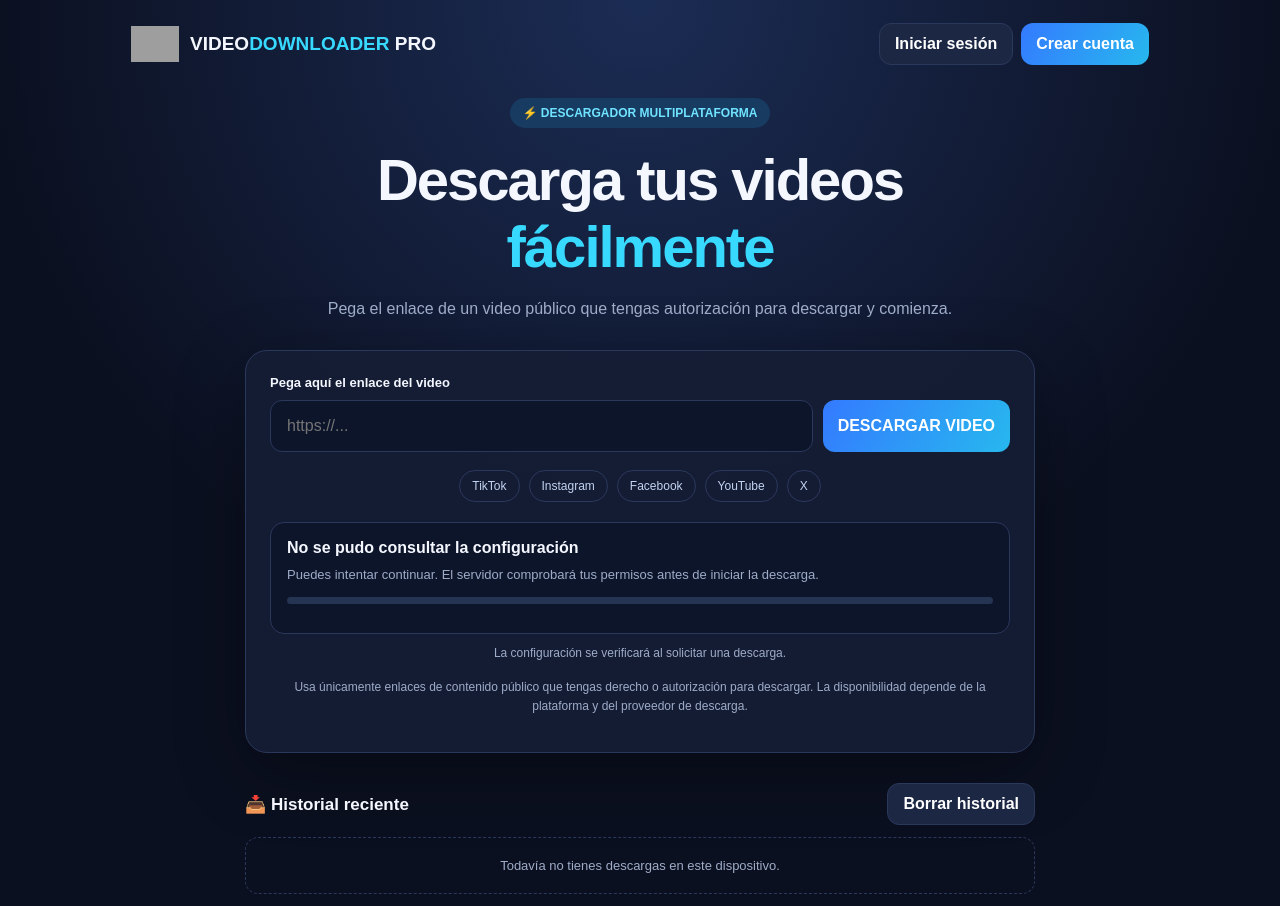
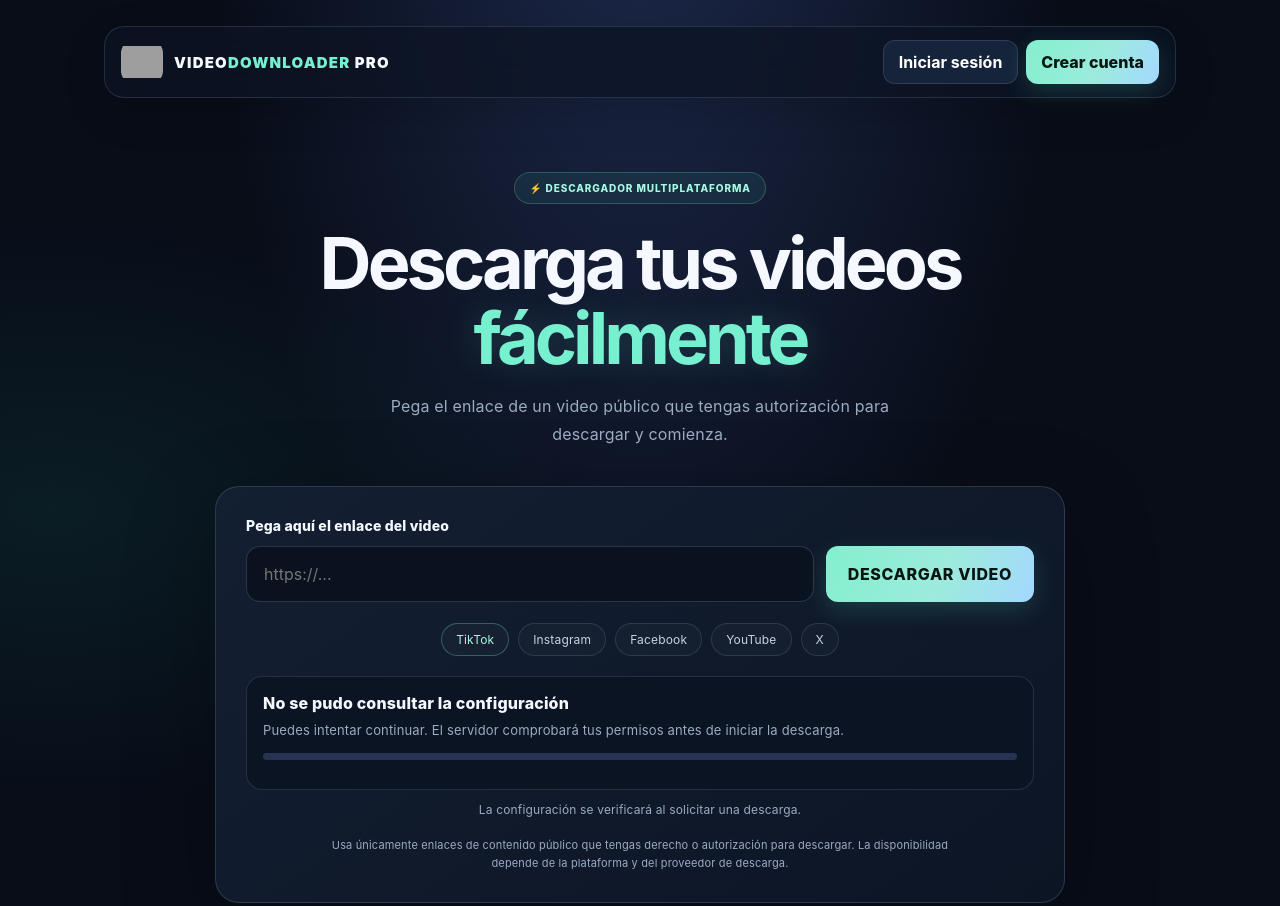
Before and after one commit to luisrodrges123-cmd/videodownloader-pro-backend, a website: page index.html in a window 1280 px wide. Shown: the top 906 px of the page. Drawn offline with Linux system fonts and the light colour scheme; no server answers; grey boxes are pictures that could not be loaded.

Commit message:
Modernize VideoDownloader landing page

```diff
--- a/index.html
+++ b/index.html
@@ -477,6 +477,90 @@ footer{
   .urlrow button{min-height:48px}
 
   .history-url{max-width:210px}
+}
+
+/* Refresh visual: interfaz oscura, limpia y adaptable */
+:root{
+  --bg:#080d18;
+  --panel:#101a2b;
+  --panel2:#15243a;
+  --blue:#7c8cff;
+  --cyan:#77f0d0;
+  --text:#f5f8ff;
+  --muted:#9aabc2;
+  --line:rgba(169,190,220,.16);
+  --green:#77f0d0;
+}
+body{
+  background:
+    radial-gradient(ellipse at 50% -16%,rgba(76,105,190,.32),transparent 48%),
+    radial-gradient(ellipse at 4% 42%,rgba(38,189,164,.09),transparent 30%),
+    #080d18;
+  font-family:Inter,ui-sans-serif,system-ui,-apple-system,"Segoe UI",sans-serif;
+  letter-spacing:.01em;
+}
+.wrap{max-width:1120px;padding:26px 24px 64px}
+header{
+  min-height:72px;padding:12px 16px;margin-bottom:74px;
+  background:rgba(13,21,36,.76);border:1px solid var(--line);
+  border-radius:20px;backdrop-filter:blur(18px);
+  box-shadow:0 14px 42px rgba(0,0,0,.16)
+}
+.brand{font-size:15px;letter-spacing:.08em}
+.brand img{width:42px;height:42px;border-radius:12px}
+.brand span{color:var(--cyan)}
+.btn{border-radius:12px;transition:transform .18s ease,border-color .18s ease,filter .18s ease}
+.btn:hover{transform:translateY(-1px);border-color:rgba(119,240,208,.48);filter:brightness(1.08)}
+.btn.primary{
+  color:#071511;font-weight:850;
+  background:linear-gradient(115deg,#82f0cd,#9cebdc 55%,#a4d8ff);
+  box-shadow:0 8px 24px rgba(81,219,188,.18)
+}
+.hero{max-width:760px;margin-bottom:38px}
+.badge{
+  color:#a8f8e2;background:rgba(69,211,177,.09);
+  border:1px solid rgba(119,240,208,.22);padding:9px 14px;
+  letter-spacing:.09em;font-size:10px
+}
+h1{font-size:clamp(42px,7vw,72px);line-height:1.04;letter-spacing:-.055em;margin:22px 0 16px}
+h1 span{color:var(--cyan);text-shadow:0 0 34px rgba(119,240,208,.18)}
+.hero p{max-width:560px;margin:0 auto;font-size:16px;line-height:1.75}
+.card{
+  background:linear-gradient(145deg,rgba(20,32,51,.96),rgba(13,22,37,.96));
+  border:1px solid rgba(169,190,220,.19);border-radius:24px;
+  box-shadow:0 28px 90px rgba(0,0,0,.3)
+}
+.main{max-width:850px;padding:30px}
+.label{font-size:14px;margin-bottom:12px}
+input{background:#0a1220;border-color:rgba(169,190,220,.2);border-radius:14px;padding:17px}
+input:focus{border-color:var(--cyan);box-shadow:0 0 0 4px rgba(119,240,208,.09)}
+.urlrow{gap:12px}
+.urlrow button{padding-inline:22px;letter-spacing:.04em}
+.platforms{margin:21px 0 17px}
+.platform{color:#c4d2e5;border-color:rgba(169,190,220,.16);background:rgba(255,255,255,.025);padding:8px 14px}
+.platform:first-child{border-color:rgba(119,240,208,.3);color:#a9f6df}
+.note{max-width:640px;margin:20px auto 0;font-size:11px}
+.status{background:#0b1422;border-color:var(--line);border-radius:16px}
+.section{max-width:850px;margin:42px auto}
+.section-head{margin-bottom:15px}
+.section h2{font-size:18px;letter-spacing:-.02em}
+.history-item{background:rgba(16,26,43,.84);border-color:var(--line);border-radius:14px;padding:15px}
+.empty{border-color:rgba(169,190,220,.2);background:rgba(255,255,255,.015);padding:26px}
+.modal-box{background:#111d30;border-color:var(--line);box-shadow:0 30px 100px #0009}
+.notice{background:#111d30;border-radius:16px}
+.maintenance{border-radius:18px}
+footer{color:#73839b;margin-top:60px}
+@media(max-width:600px){
+  .wrap{padding:14px 14px 42px}
+  header{margin-bottom:55px;min-height:unset;padding:10px 12px;border-radius:16px}
+  .brand{font-size:11px;gap:7px;letter-spacing:.04em}
+  .brand img{width:34px;height:34px}
+  .hero{margin-bottom:28px}
+  h1{font-size:clamp(40px,12vw,58px);letter-spacing:-.06em}
+  .hero p{font-size:14px}
+  .main{padding:20px 16px;border-radius:20px}
+  .urlrow button{width:100%;min-height:50px}
+  .section{margin:34px auto}
 }
 </style>
 </head>
```
